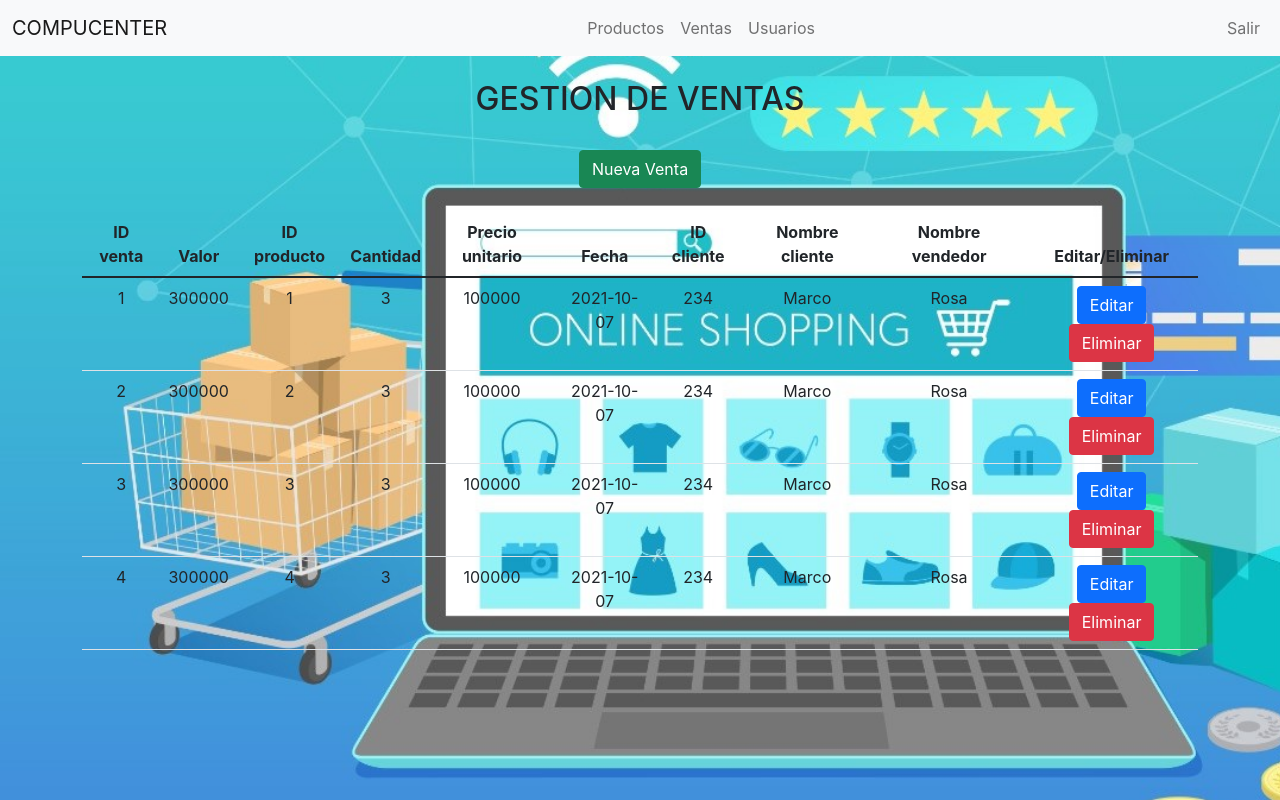
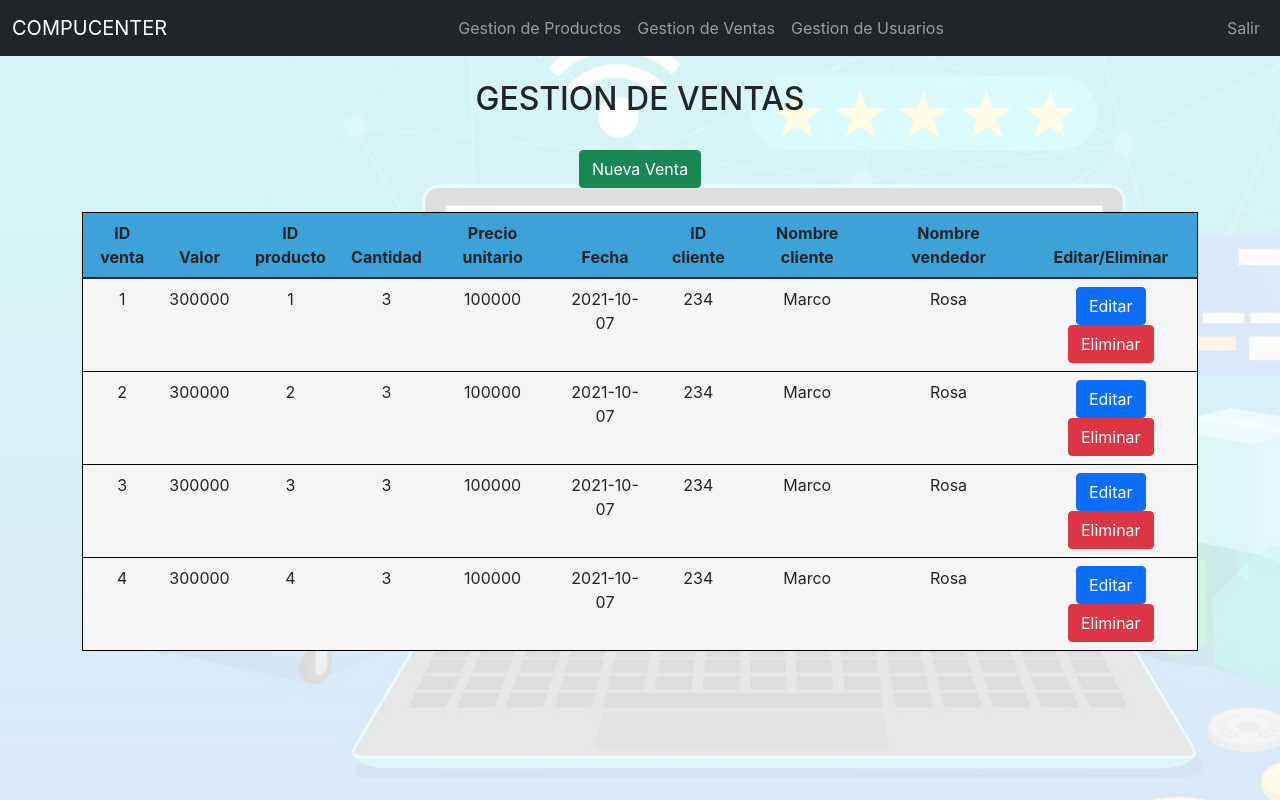
Before and after one commit to sebasc99/ProyectoWeb_DevOpsTIC, a React (Create React App) app in the folder compucenter/: page /ventas in a window 1280 px wide. Built offline with nearby package versions, Linux system fonts and the light colour scheme.

Commit message:
Cambios en el inicio

```diff
--- a/compucenter/src/App.css
+++ b/compucenter/src/App.css
@@ -14,4 +14,5 @@
     left: 0;
     bottom: 0;
     z-index: -1;
+    opacity: 0.2;
   }
--- a/compucenter/src/components/navbar/Navbar.js
+++ b/compucenter/src/components/navbar/Navbar.js
@@ -4,7 +4,7 @@ import { Link } from 'react-router-dom';
 const Navbar = () => {
     return (
         <div>
-            <nav className="navbar navbar-expand-lg navbar-light bg-light">
+            <nav className="navbar navbar-expand-lg navbar-dark bg-dark">
                 <div className="container-fluid">
                     <Link className="navbar-brand" to="/">COMPUCENTER</Link>
                     <button className="navbar-toggler" type="button" data-bs-toggle="collapse" data-bs-target="#navbarText" aria-controls="navbarText" aria-expanded="false" aria-label="Toggle navigation">
@@ -13,13 +13,13 @@ const Navbar = () => {
                     <div className="collapse navbar-collapse" id="navbarText">
                         <ul className="navbar-nav mx-auto">
                             <li className="nav-item">
-                                <Link className="nav-link" to="/productos">Productos</Link>
+                                <Link className="nav-link" to="/productos">Gestion de Productos</Link>
                             </li>
                             <li className="nav-item">
-                                <Link className="nav-link" to="/ventas">Ventas</Link>
+                                <Link className="nav-link" to="/ventas">Gestion de Ventas</Link>
                             </li>
                             <li className="nav-item">
-                                <Link className="nav-link" to="/usuarios">Usuarios</Link>
+                                <Link className="nav-link" to="/usuarios">Gestion de Usuarios</Link>
                             </li>
                         </ul>
                         <ul className="navbar-nav justify-content-end">
--- a/compucenter/src/components/pages/Productos.css
+++ b/compucenter/src/components/pages/Productos.css
@@ -1,3 +1,11 @@
 .Productos {
   text-align: center;
 }
+
+.Cabecera {
+  background-color: #3DA2D8;
+}
+
+.Datos {
+  background-color: whitesmoke;
+}
--- a/compucenter/src/components/pages/Productos.js
+++ b/compucenter/src/components/pages/Productos.js
@@ -1,7 +1,7 @@
 import React from 'react';
 //import logo from './logo.svg';
 import './Productos.css';
-import { Table, Button, Container, Modal, ModalBody, ModalHeader, FormGroup, ModalFooter } from 'reactstrap';
+import { Table, Button, Container, Modal, ModalBody, ModalHeader, FormGroup, ModalFooter, Collapse } from 'reactstrap';
 
 const data = [
   { id: 1, nombre: "Portatil", descripcion: "Este es un portatil", cantidad: 5, estado: "ACTIVO", categoria: "Portatiles" },
@@ -118,9 +118,9 @@ class Productos extends React.Component {
         <Container>
           <Button color="success" onClick={() => this.mostrarModalInsertar()}>Nuevo Producto</Button>
           <br /><br />
-          <Table>
+          <Table style={{border: 1 + 'px solid black'}}>
             <thead>
-              <tr>
+              <tr className="Cabecera">
                 <th>Id</th>
                 <th>Nombre</th>
                 <th>Descripcion</th>
@@ -132,7 +132,7 @@ class Productos extends React.Component {
             </thead>
             <tbody>
               {this.state.data.map((elemento) => (
-                <tr>
+                <tr key={elemento.id} className="Datos">
                   <td>{elemento.id}</td>
                   <td>{elemento.nombre}</td>
                   <td>{elemento.descripcion}</td>
--- a/compucenter/src/components/pages/Usuarios.css
+++ b/compucenter/src/components/pages/Usuarios.css
@@ -1,3 +1,11 @@
 .Usuarios {
   text-align: center;
 }
+
+.Cabecera {
+  background-color: #3DA2D8;
+}
+
+.Datos {
+  background-color: whitesmoke;
+}
--- a/compucenter/src/components/pages/Usuarios.js
+++ b/compucenter/src/components/pages/Usuarios.js
@@ -111,9 +111,9 @@ class Usuarios extends React.Component {
         <Container>
           <Button color="success" onClick={() => this.mostrarModalInsertar()}>Nuevo Usuario</Button>
           <br /><br />
-          <Table>
+          <Table style={{border: 1 + 'px solid black'}}>
             <thead>
-              <tr>
+              <tr className="Cabecera">
                 <th>ID</th>
                 <th>Usuario</th>
                 <th>Rol</th>
@@ -124,7 +124,7 @@ class Usuarios extends React.Component {
 
             <tbody>
               {this.state.data.map((dato) => (
-                <tr key={dato.id}>
+                <tr key={dato.id} className="Datos">
                   <td>{dato.id}</td>
                   <td>{dato.usuario}</td>
                   <td>{dato.rol}</td>
--- a/compucenter/src/components/pages/Ventas.css
+++ b/compucenter/src/components/pages/Ventas.css
@@ -1,3 +1,11 @@
 .Ventas {
     text-align: center;
   }
+
+  .Cabecera {
+    background-color: #3DA2D8;
+  }
+
+  .Datos {
+    background-color: whitesmoke;
+  }
--- a/compucenter/src/components/pages/Ventas.js
+++ b/compucenter/src/components/pages/Ventas.js
@@ -116,9 +116,9 @@ class Ventas extends React.Component {
         <Container>
           <Button color="success" onClick={() => this.mostrarModalInsertar()}>Nueva Venta</Button>
           <br /><br />
-          <Table>
+          <Table style={{border: 1 + 'px solid black'}}>
             <thead>
-              <tr>
+              <tr className="Cabecera">
                 <th>ID venta</th>
                 <th>Valor</th>
                 <th>ID producto</th>
@@ -133,7 +133,7 @@ class Ventas extends React.Component {
             </thead>
             <tbody>
               {this.state.data.map((venta) => (
-                <tr key={venta.id}>
+                <tr key={venta.id} className="Datos">
                   <td>{venta.id}</td>
                   <td>{venta.valor}</td>
                   <td>{venta.idProducto}</td>
```
